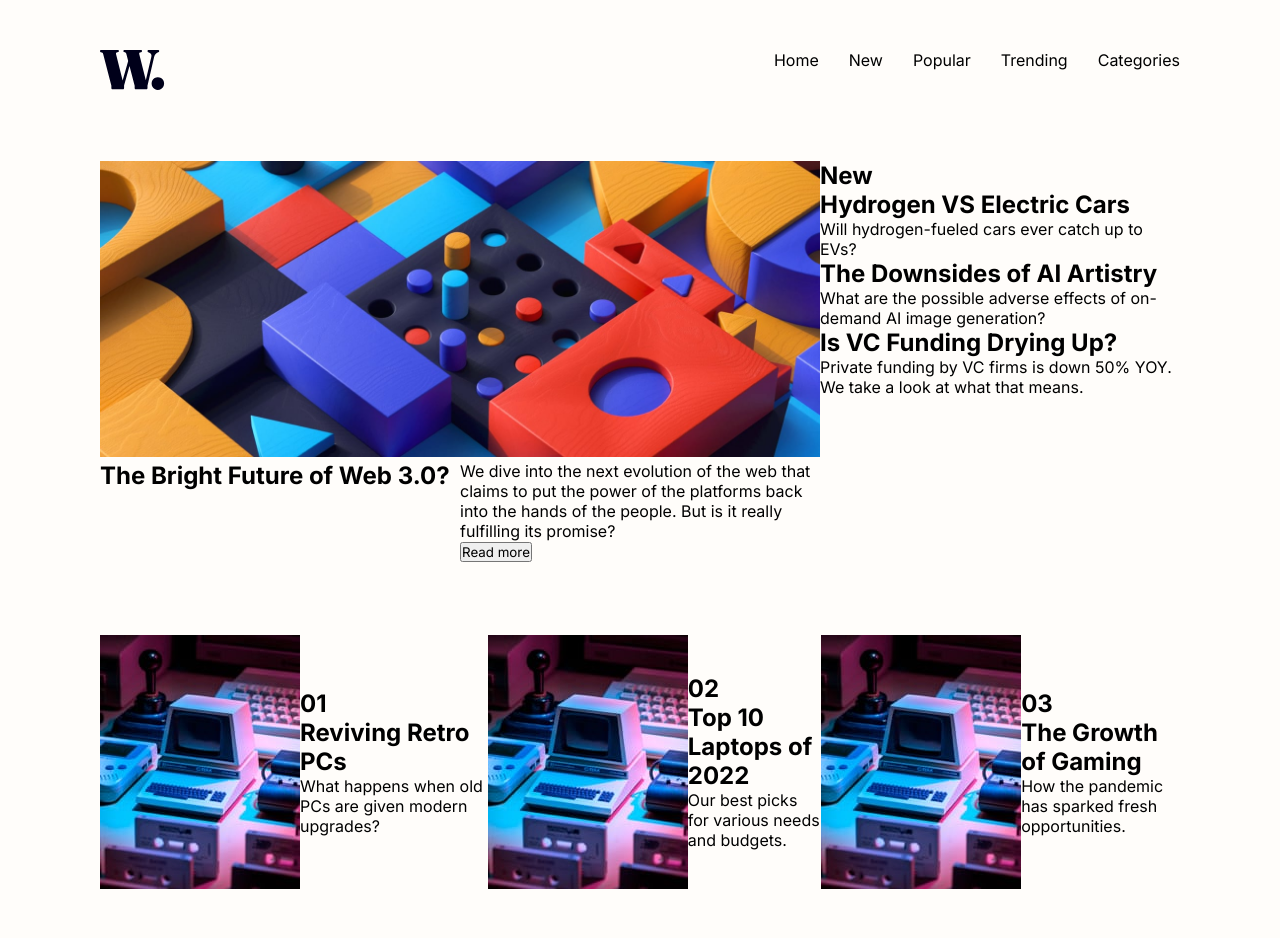
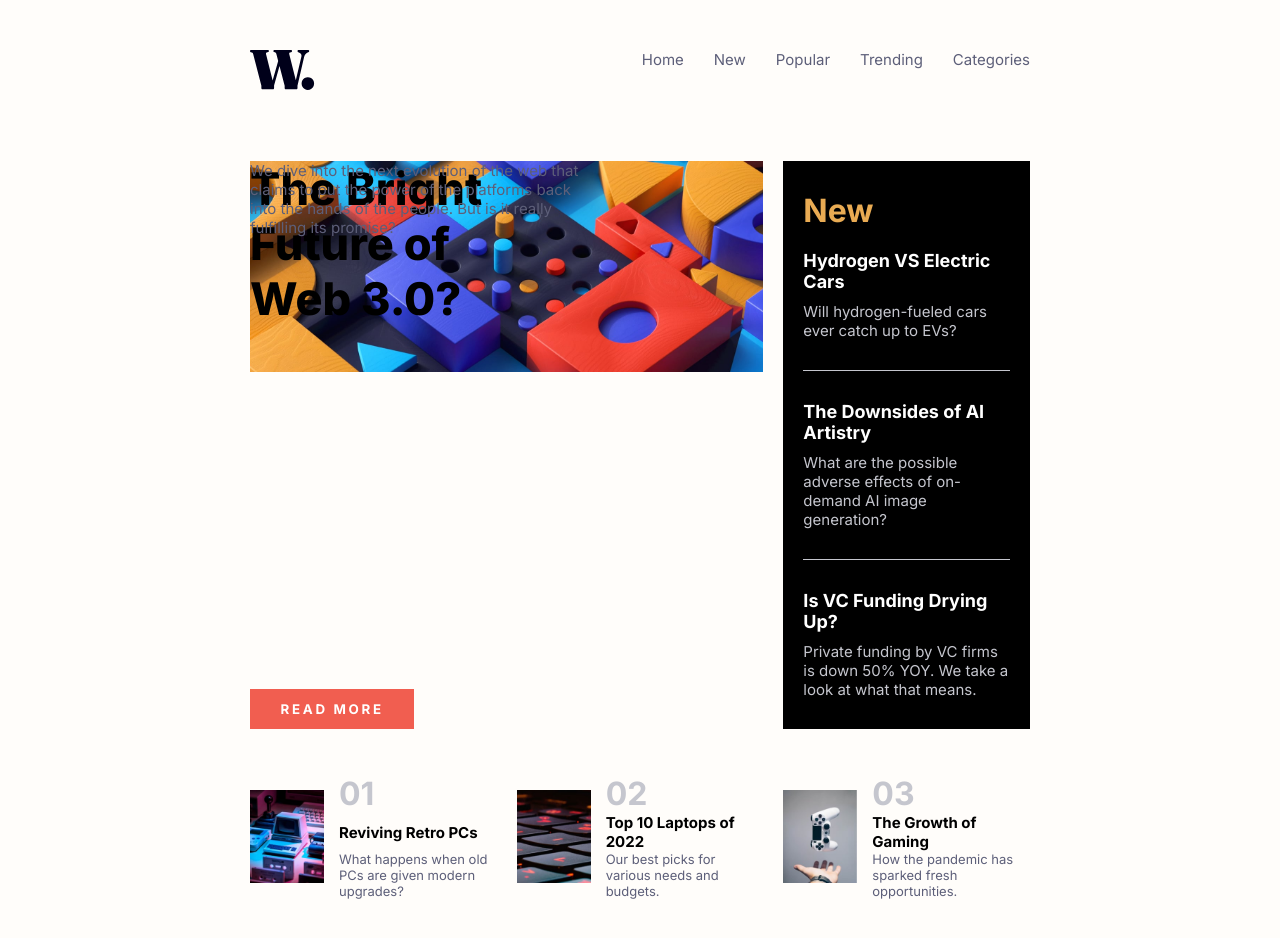
Before and after one commit to aveandrian/news-homepage-react, a React (Vite) app: page / in a window 1280 px wide. Shown: the top 938 px of the page. Built offline with nearby package versions, Linux system fonts and the light colour scheme.

Commit message:
added all sections

```diff
--- a/src/App.css
+++ b/src/App.css
@@ -5,71 +5,215 @@
   font-family: 'Inter', sans-serif;
 }
 
-
 body {
   background-color: hsl(36, 100%, 99%);
   min-height: 100vh;
+  font-size: 15px;
 }
 
 main {
-  padding: 40px 100px;
+  padding: 40px 250px;
   display: grid;
   grid-template-columns: 1fr 1fr 1fr;
-  grid-template-rows: 1fr 1fr 1fr;
+  grid-template-rows: 1fr 1fr;
+  gap: 20px;
 }
 
 .main-section {
-  grid-column: 1 / span 2;
-  grid-row-start: 1;
-  grid-row-end: 2;
+  grid-column: 1 /span 2;
+  display: grid;
+  grid-template-columns: subgrid subgrid;
+  grid-template-rows: subgrid;
+  row-gap: 20px;
+  /* gap: 20px; */
 }
 
 .main-section > img {
   width: 100%;
+  grid-column: 1 / span 2;
+  grid-row: 1 / 1;
 }
 
 .main-section-descr {
   display: grid;
-  grid-template-columns: 1fr 1fr;
+  grid-template-columns: subgrid;
+  /* gap: 20px; */
+}
+
+.main-section-title {
+  font-size: 45px;
+  font-weight: 800;
+  width: 80%;
+}
+
+.main-section-text-container {
+  grid-column: 2;
+  grid-row: 1;
+  display: flex;
+  flex-direction: column;
+  justify-content: space-between;
+}
+
+.main-section-text {
+  color:hsl(236, 13%, 42%);
+  width: 100%;
+  font-size: 15px
+}
+
+.main-section-btn {
+  width: 50%;
+  height: 40px;
+  margin-top: auto;
+  text-transform: uppercase;
+  letter-spacing: 0.2em;
+  background-color: hsl(5, 85%, 63%);
+  font-weight: 700;
+  color: white;
+  border: none;
+}
+
+.main-section-btn:hover {
+  cursor: pointer;
+  background-color: black;
+  color: white;
 }
 
 .new-section {
   grid-column: 3;
-  grid-row-start: 1;
-  grid-row-end: 2;
+  background-color: black;
+  color: white;
+  padding: 30px 20px;
+  display: flex;
+  flex-direction: column;
+}
+
+.new-section-title {
+  font-size: 32px;
+  color: hsl(35, 77%, 62%);
+  margin-bottom: 20px;
+}
+
+.new-article-title {
+  font-size: 18px;
+  margin-bottom: 10px;
+}
+
+.new-article-title:hover {
+  cursor: pointer;
+  color: hsl(35, 77%, 62%);
+}
+
+.new-article-descr {
+  color:hsl(233, 8%, 79%);
+}
+
+.divider {
+  width: 100%;
+  height: 1px;
+  background: hsl(233, 8%, 79%);
+  margin-block: 30px
 }
 
 .topics-section {
-  grid-column-start: 1;
-  grid-column-end: 4;
+  grid-column: 1 / 4;
+  height: fit-content;
+  display: grid;
+  grid-template-columns: subgrid;
+  gap: 20px;
+}
+
+.topic-container {
+  margin-top: 20px;
   display: flex;
+  align-items: center;
+  justify-content: center;
+  gap: 10px;
+
+}
+
+.topic-1 {
+  grid-column: 1;
+  grid-row: 1;
+}
+.topic-2 {
+  grid-column: 2;
+  grid-row: 1;
+}
+
+.topic-3 {
+  grid-column: 3;
+  grid-row: 1;
+}
+
+.topic-descr-container {
+  height: 100%;
+  padding: 5px;
+  display: flex;
+  flex-direction: column;
   justify-content: space-between;
 }
 
-.topic-container {
-  display: flex;
-  align-items: center;
-  justify-content: center;
+.topic-number {
+  font-size: 32px;
+  color: hsl(233, 8%, 79%);
+}
+
+.topic-img {
+  width: 30%;
+}
+
+.topic-title {
+  font-size: 15px;
+}
+
+.topic-title:hover {
+  cursor: pointer;
+  color: hsl(5, 85%, 63%);
+}
+
+.topic-descr {
+  font-size: 13px;
+  color: hsl(236, 13%, 42%);
 }
 
 
-@media only screen and (max-width: 800px) {
+@media only screen and (max-width: 1150px) {
   main {
     padding: 20px;
     display: flex;
     flex-direction: column;
   }
 
+  .main-section {
+    display: flex;
+    flex-direction: column;
+    justify-content: center;
+    align-items: center;
+    width: 100%;
+  }
+
   .main-section-descr {
+    width: 100%;
     display: flex;
     flex-direction: column;
   }
 
   .topics-section {
+    display: flex;
     flex-direction: column;
   }
 
-  .topic-container  {
-    flex-direction: column;
+  .main-section-title {
+      width: 100%;
+      margin-bottom: 10px;
+  }
+
+  .main-section-text{
+    font-size: 15px;
+    margin-bottom: 20px;
+  }
+
+  .main-section-btn {
+    margin-bottom: 30px;
   }
 }
--- a/src/App.jsx
+++ b/src/App.jsx
@@ -19,16 +19,18 @@ function App() {
             </div>
           </div>
         </section>
-        <section className='new-section'>
-          <h1>New</h1>
+         <section className='new-section'>
+          <h1 className='new-section-title'>New</h1>
           <div className='new-article-container'>
             <h2 className='new-article-title'>Hydrogen VS Electric Cars</h2>
             <p className='new-article-descr'>Will hydrogen-fueled cars ever catch up to EVs?</p>
+            <div className='divider'></div>
           </div>
 
           <div className='new-article-container'>
             <h2 className='new-article-title'>The Downsides of AI Artistry</h2>
             <p className='new-article-descr'>What are the possible adverse effects of on-demand AI image generation?</p>
+            <div className='divider'></div>
           </div>
 
           <div className='new-article-container'>
@@ -38,7 +40,7 @@ function App() {
         </section>
 
         <section className='topics-section'>
-          <div className='topic-container'>
+          <div className='topic-container topic-1'>
             <img src='/assets/images/image-retro-pcs.jpg' className='topic-img'></img>
             <div className='topic-descr-container'>
               <h1 className='topic-number'>01</h1>
@@ -47,8 +49,8 @@ function App() {
             </div>
           </div>
 
-          <div className='topic-container'>
-            <img src='/assets/images/image-retro-pcs.jpg' className='topic-img'></img>
+          <div className='topic-container topic-2'>
+            <img src='/assets/images/image-top-laptops.jpg' className='topic-img'></img>
             <div className='topic-descr-container'>
               <h1 className='topic-number'>02</h1>
               <h2 className='topic-title'>Top 10 Laptops of 2022</h2>
@@ -56,8 +58,8 @@ function App() {
             </div>
           </div>
 
-          <div className='topic-container'>
-            <img src='/assets/images/image-retro-pcs.jpg' className='topic-img'></img>
+          <div className='topic-container topic-3'>
+            <img src='/assets/images/image-gaming-growth.jpg' className='topic-img'></img>
             <div className='topic-descr-container'>
               <h1 className='topic-number'>03</h1>
               <h2 className='topic-title'>The Growth of Gaming</h2>
--- a/src/styles/navbar.css
+++ b/src/styles/navbar.css
@@ -3,12 +3,13 @@
     /* z-index: 0; */
     position: absolute;
     top: 50px;
-    left: 100px;
+    left: 250px;
 }
 
 header {
     display: flex;
-    padding: 50px 100px;
+    padding: 50px 250px;
+
 }
 
 .menu-icon-container {
@@ -29,10 +30,16 @@ nav {
 .nav-items > a {
     color: black;
     text-decoration: none;
+    color: hsl(236, 13%, 42%);
+}
+
+a:hover {
+    cursor: pointer;
+    color: hsl(5, 85%, 63%);
 }
 
 
-@media only screen and (max-width: 800px) {
+@media screen and (max-width:1150px) {
     .nav {
         width: 100%;
     }
@@ -82,4 +89,6 @@ nav {
         transform: translateX(-70vw);
         box-shadow: -40vw 0 rgba(0, 0, 0, 0.2);
     }
+
+
 }
```
Also changed, not shown: 1 other file (tests, documents, lock files or other folders).
